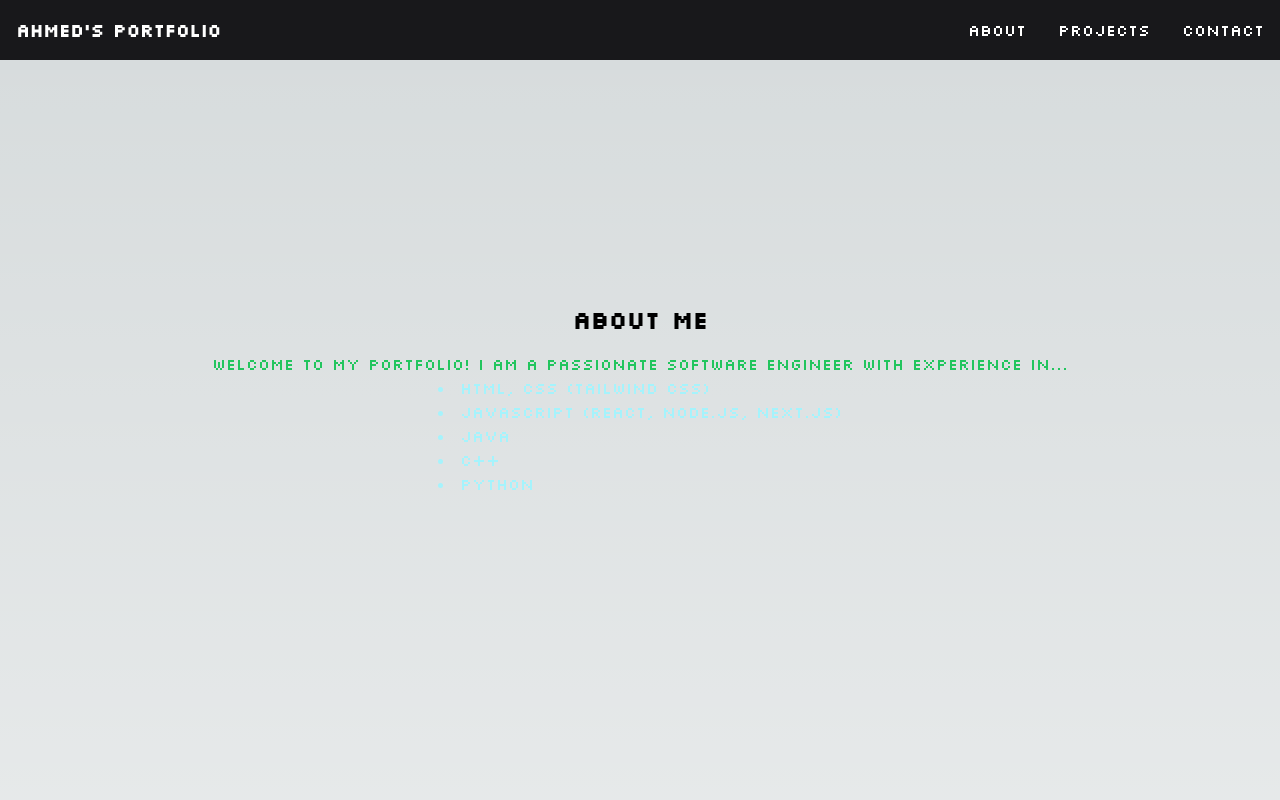
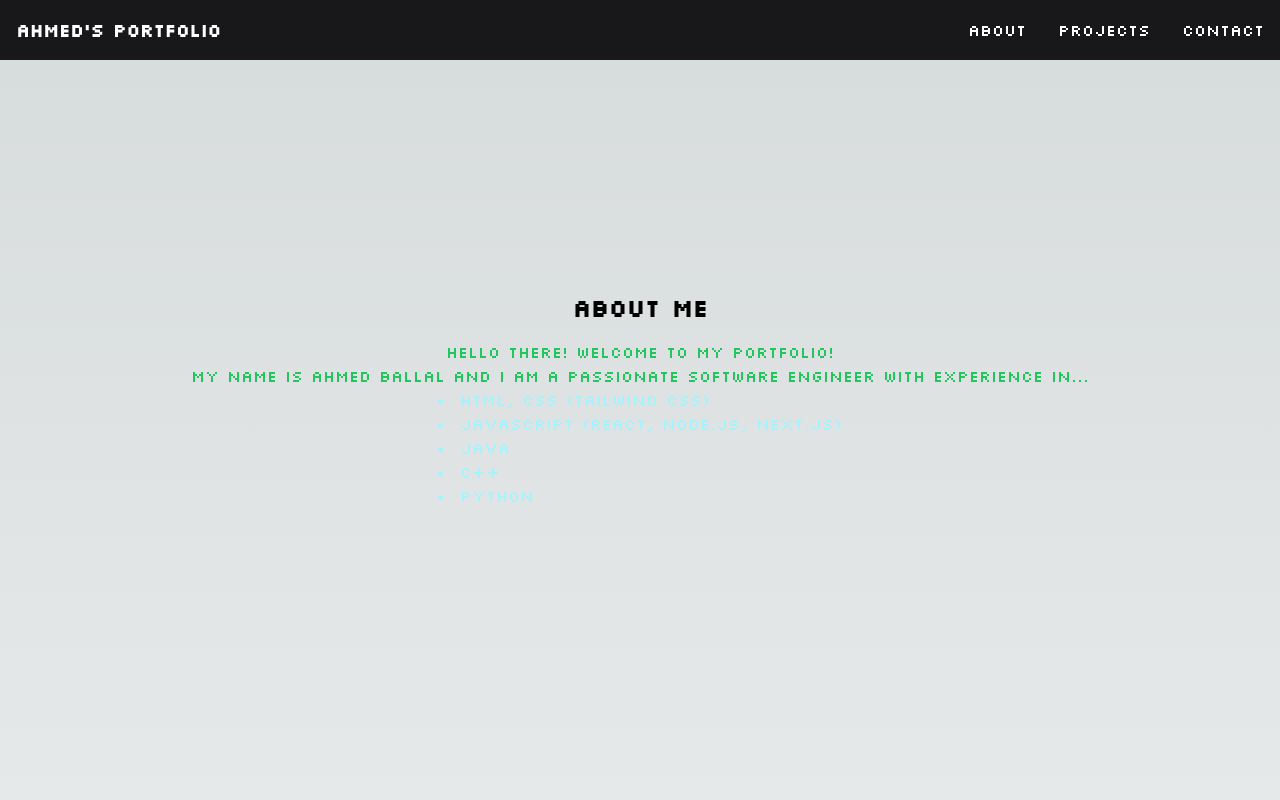
Before and after one commit to aballal-source/portfolio, a Next.js app in the folder my-portfolio/: page / in a window 1280 px wide. Shown: the top 800 px of the page. Built offline with nearby package versions, Linux system fonts and the light colour scheme.

Commit message:
update README.md

```diff
--- /dev/null
+++ b/my-portfolio/src/app/Landing.tsx
@@ -0,0 +1 @@
+// Landing Page (Landing.tsx)
--- a/my-portfolio/src/app/page.tsx
+++ b/my-portfolio/src/app/page.tsx
@@ -17,8 +17,9 @@ export default function Home() {
         {/* About Me Section */}
         <section id="about-section" className="mb-8">
           <h2 className="text-2xl font-bold mb-4">About Me</h2>
-          <p className="text-green-500">
-          Welcome to my portfolio! I am a passionate software engineer with experience in...
+          <p className="text-green-500"> Hello there! Welcome to my Portfolio!
+          </p>
+          <p className="text-green-500"> My name is Ahmed Ballal and I am a passionate software engineer with experience in...
           </p>
           <ul className="text-cyan-200 list-disc list-inside">
             <li>HTML, CSS (Tailwind CSS)</li>
```
Also changed, not shown: 1 other file (tests, documents, lock files or other folders).
